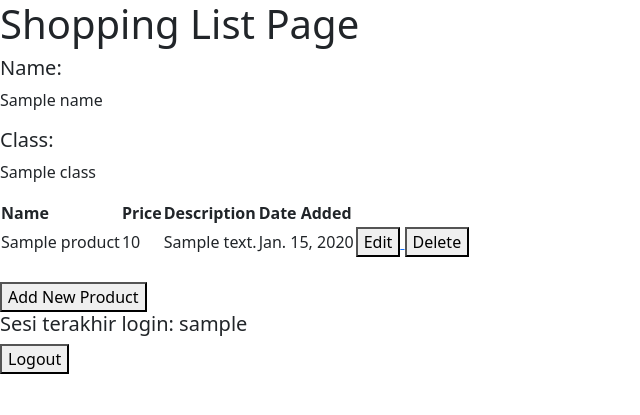
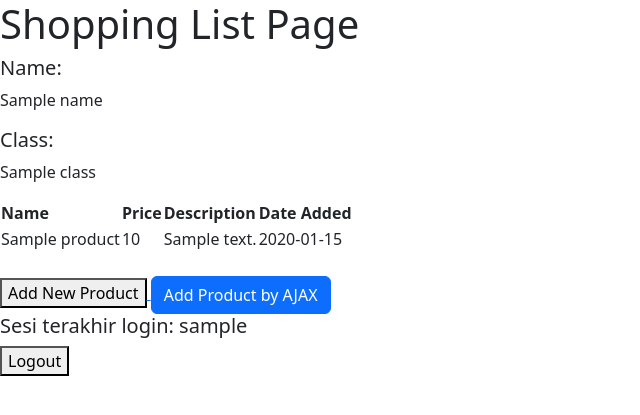
Before and after one commit to ArvinCS/shopping_list, a Django app: template main/templates/main.html in a window 1280 px wide. Shown: the top 415 px of the page, without its empty margins (0-640 px from the left). Run offline with Django 4.2, Linux system fonts and the light colour scheme; tables that the repository leaves empty hold one stand-in row (values such as "Sample post"); the template is opened without the code that fills it: values that come from a table or form of the project are taken from there, most other values are stand-ins (such as "Sample title", 1, 10 or a date in 2020).

Commit message:
feat: finishing tutorial 5

```diff
--- a/main/templates/main.html
+++ b/main/templates/main.html
@@ -9,7 +9,7 @@
     <h5>Class:</h5>
     <p>{{class}}</p>
 
-    <table>
+    <table id="product_table">
         <tr>
             <th>Name</th>
             <th>Price</th>
@@ -48,6 +48,7 @@
             Add New Product
         </button>
     </a>
+    <button type="button" class="btn btn-primary" data-bs-toggle="modal" data-bs-target="#exampleModal">Add Product by AJAX</button>
 
     <h5>Sesi terakhir login: {{ last_login }}</h5>
 
@@ -56,4 +57,74 @@
             Logout
         </button>
     </a>
+
+    <div class="modal fade" id="exampleModal" tabindex="-1" aria-labelledby="exampleModalLabel" aria-hidden="true">
+        <div class="modal-dialog">
+            <div class="modal-content">
+                <div class="modal-header">
+                    <h1 class="modal-title fs-5" id="exampleModalLabel">Add New Product</h1>
+                    <button type="button" class="btn-close" data-bs-dismiss="modal" aria-label="Close"></button>
+                </div>
+                <div class="modal-body">
+                    <form id="form" onsubmit="return false;">
+                        {% csrf_token %}
+                        <div class="mb-3">
+                            <label for="name" class="col-form-label">Name:</label>
+                            <input type="text" class="form-control" id="name" name="name"></input>
+                        </div>
+                        <div class="mb-3">
+                            <label for="price" class="col-form-label">Price:</label>
+                            <input type="number" class="form-control" id="price" name="price"></input>
+                        </div>
+                        <div class="mb-3">
+                            <label for="description" class="col-form-label">Description:</label>
+                            <textarea class="form-control" id="description" name="description"></textarea>
+                        </div>
+                    </form>
+                </div>
+                <div class="modal-footer">
+                    <button type="button" class="btn btn-secondary" data-bs-dismiss="modal">Close</button>
+                    <button type="button" class="btn btn-primary" id="button_add" data-bs-dismiss="modal">Add Product</button>
+                </div>
+            </div>
+        </div>
+    </div>
+    <script>
+        async function getProducts() {
+            return fetch("{% url 'main:get_product_json' %}").then((res) => res.json())
+        }
+
+        async function refreshProducts() {
+            document.getElementById("product_table").innerHTML = ""
+            const products = await getProducts()
+            let htmlString = `<tr>
+                <th>Name</th>
+                <th>Price</th>
+                <th>Description</th>
+                <th>Date Added</th>
+            </tr>`
+            products.forEach((item) => {
+                htmlString += `\n<tr>
+                <td>${item.fields.name}</td>
+                <td>${item.fields.price}</td>
+                <td>${item.fields.description}</td>
+                <td>${item.fields.date_added}</td>
+            </tr>`
+            })
+
+            document.getElementById("product_table").innerHTML = htmlString
+        }
+
+        function addProduct() {
+            fetch("{% url 'main:add_product_ajax' %}", {
+                method: "POST",
+                body: new FormData(document.querySelector('#form'))
+            }).then(refreshProducts)
+            document.getElementById("form").reset()
+            return false
+        }
+
+        refreshProducts()
+        document.getElementById("button_add").onclick = addProduct
+    </script>
 {% endblock content %}
--- a/main/urls.py
+++ b/main/urls.py
@@ -1,5 +1,5 @@
 from django.urls import path
-from main.views import create_product, delete_product, edit_product, login_user, logout_user, register, show_json, show_json_by_id, show_main, show_xml, show_xml_by_id
+from main.views import add_product_ajax, create_product, delete_product, edit_product, get_product_json, login_user, logout_user, register, show_json, show_json_by_id, show_main, show_xml, show_xml_by_id
 
 app_name = 'main'
 
@@ -15,4 +15,6 @@ urlpatterns = [
     path('logout/', logout_user, name='logout'),
     path('edit-product/<int:id>', edit_product, name='edit_product'),
     path('delete/<int:id>', delete_product, name='delete_product'),
+    path('get-product/', get_product_json, name='get_product_json'),
+    path('add-product-ajax/', add_product_ajax, name='add_product_ajax')
 ]
--- a/main/views.py
+++ b/main/views.py
@@ -4,9 +4,10 @@ from django.contrib.auth import authenticate, login, logout
 from django.contrib.auth.decorators import login_required
 from django.contrib.auth.forms import UserCreationForm
 from django.contrib import messages
-from django.http import HttpResponse, HttpResponseRedirect
+from django.http import HttpResponse, HttpResponseRedirect, HttpResponseNotFound
 from django.core import serializers
 from django.urls import reverse
+from django.views.decorators.csrf import csrf_exempt
 
 from main.forms import ProductForm
 from main.models import Product
@@ -108,3 +109,22 @@ def delete_product(request, id):
     product.delete()
     # Kembali ke halaman awal
     return HttpResponseRedirect(reverse('main:show_main'))
+
+def get_product_json(request):
+    product_item = Product.objects.all()
+    return HttpResponse(serializers.serialize('json', product_item))
+
+@csrf_exempt
+def add_product_ajax(request):
+    if request.method == 'POST':
+        name = request.POST.get("name")
+        price = request.POST.get("price")
+        description = request.POST.get("description")
+        user = request.user
+
+        new_product = Product(name=name, price=price, description=description, user=user)
+        new_product.save()
+
+        return HttpResponse(b"CREATED", status=201)
+
+    return HttpResponseNotFound()
```
